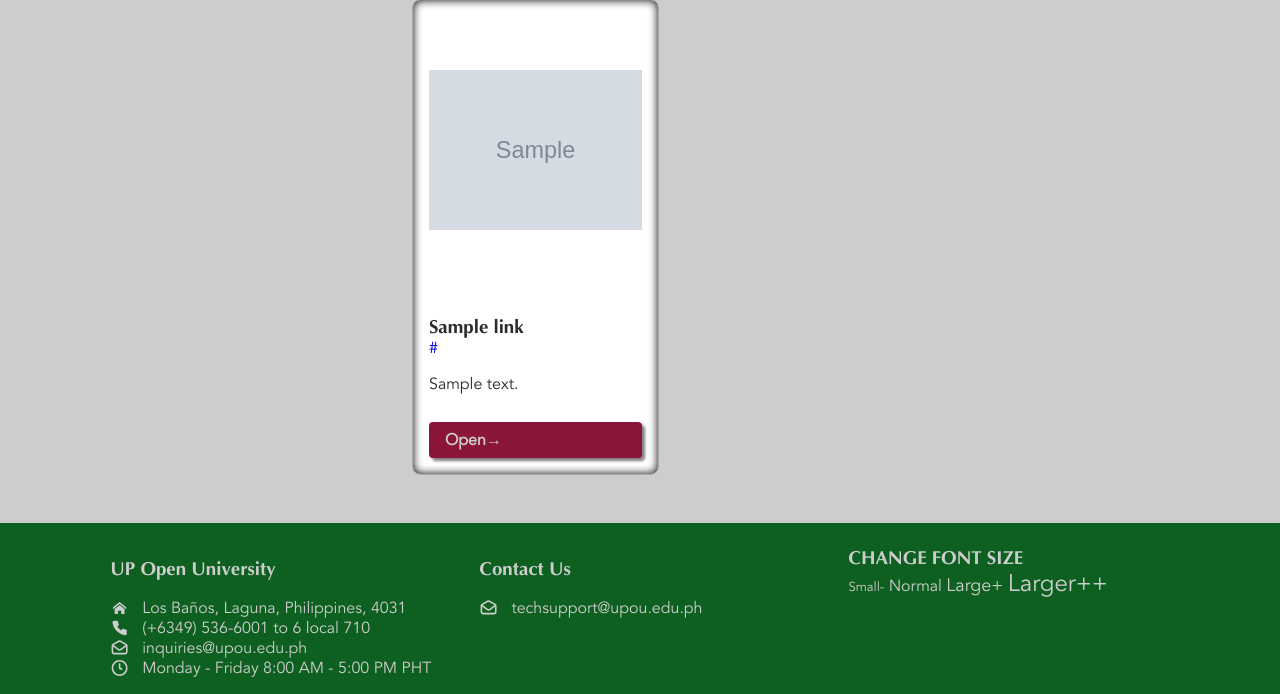
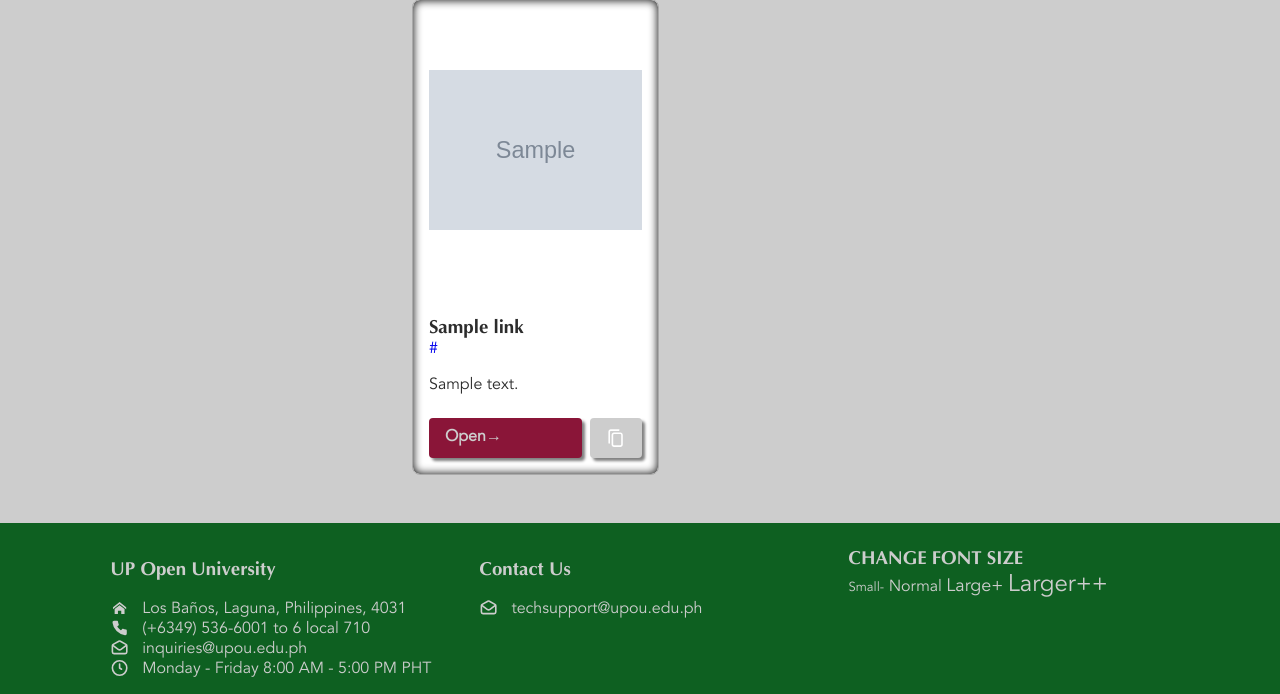
Before and after one commit to jtgalvez1/upou-links-portal, a Flask app: template app/templates/index.html in a window 1280 px wide. Shown: the part 207-901 px from the top of the page. Run offline with Flask 3, Linux system fonts and the light colour scheme; the template is opened without the code that fills it: most values are stand-ins (such as "Sample title", 1, 10 or a date in 2020); grey boxes marked "Sample" are stand-in pictures; some libraries are stand-ins or nearby versions.

Commit message:
feat: added copy button to link cards

```diff
--- a/app/static/styles/card.css
+++ b/app/static/styles/card.css
@@ -87,6 +87,10 @@
   background-color: rgba(0,56,0,100%);
 }
 
+.card .actions > button.copy {
+  background: var(--bg-color);
+}
+
 .card .actions > button.delete {
   background-color: #aa0000;
 }
--- a/app/templates/index.html
+++ b/app/templates/index.html
@@ -54,6 +54,7 @@
             {% if category != 'Bookmarks' %}
             <div class="actions">
               <a href="http://{{ link['url'] }}" target="_blank" onclick="visitLinkHandler(link_id)">Open&rarr;</a>
+              <button class="copy" onclick="navigator.clipboard.writeText('{{ link['url'] }}')"><svg viewBox="0 0 24 24" fill="none" xmlns="http://www.w3.org/2000/svg"><g id="SVGRepo_bgCarrier" stroke-width="0"></g><g id="SVGRepo_tracerCarrier" stroke-linecap="round" stroke-linejoin="round"></g><g id="SVGRepo_iconCarrier"> <path fill-rule="evenodd" clip-rule="evenodd" d="M21 8C21 6.34315 19.6569 5 18 5H10C8.34315 5 7 6.34315 7 8V20C7 21.6569 8.34315 23 10 23H18C19.6569 23 21 21.6569 21 20V8ZM19 8C19 7.44772 18.5523 7 18 7H10C9.44772 7 9 7.44772 9 8V20C9 20.5523 9.44772 21 10 21H18C18.5523 21 19 20.5523 19 20V8Z" fill="#fff"></path> <path d="M6 3H16C16.5523 3 17 2.55228 17 2C17 1.44772 16.5523 1 16 1H6C4.34315 1 3 2.34315 3 4V18C3 18.5523 3.44772 19 4 19C4.55228 19 5 18.5523 5 18V4C5 3.44772 5.44772 3 6 3Z" fill="#fff"></path> </g></svg></button>
               {% if user['user_type'] == 'admin' %}
                 <button onclick="editBtnHandler({{ link }})">Edit</button>
                 <button class="delete" data-url="{{ link['url'] }}" data-link-id="{{ link['id'] }}"><svg fill="#cdcdcd" viewBox="0 0 24 24" xmlns="http://www.w3.org/2000/svg" id="delete-alt" class="icon glyph" stroke="#cdcdcd"><g id="SVGRepo_bgCarrier" stroke-width="0"></g><g id="SVGRepo_tracerCarrier" stroke-linecap="round" stroke-linejoin="round"></g><g id="SVGRepo_iconCarrier"><path d="M17,4V5H15V4H9V5H7V4A2,2,0,0,1,9,2h6A2,2,0,0,1,17,4Z"></path><path d="M20,6H4A1,1,0,0,0,4,8H5V20a2,2,0,0,0,2,2H17a2,2,0,0,0,2-2V8h1a1,1,0,0,0,0-2ZM11,17a1,1,0,0,1-2,0V11a1,1,0,0,1,2,0Zm4,0a1,1,0,0,1-2,0V11a1,1,0,0,1,2,0Z"></path></g></svg></button>
@@ -146,6 +147,13 @@
 {% block script %}
 
 <script>
+
+  document.querySelectorAll('.card .actions button').forEach( elem => {
+    elem.addEventListener('click', ev => {
+      ev.preventDefault();
+      ev.stopPropagation();
+    })
+  })
 
   document.querySelector('#add-link-form').addEventListener('click', ev => {
     ev.preventDefault();
```
